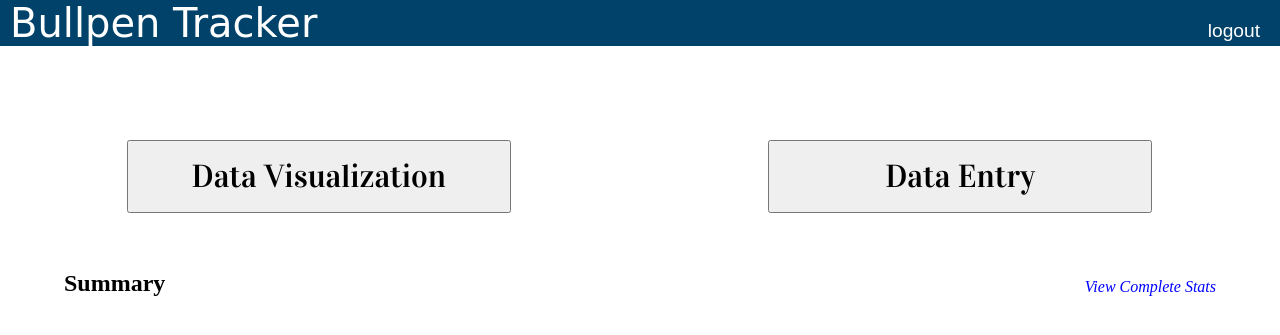
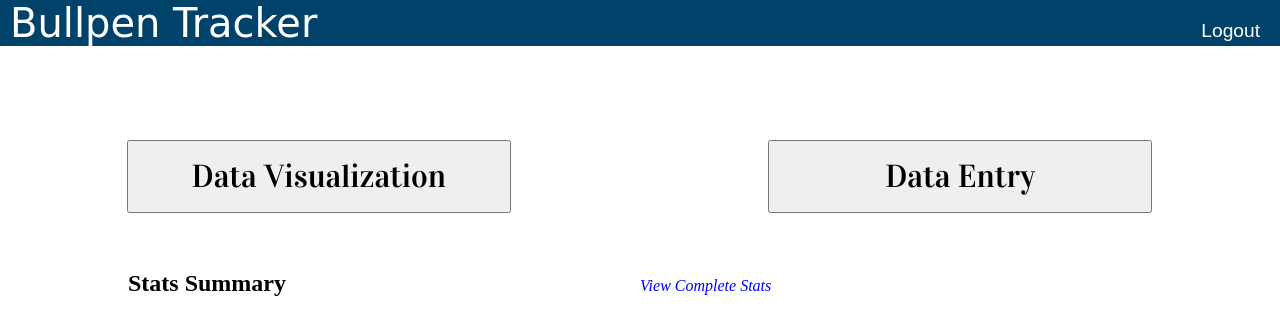
Before and after one commit to samhollenbach/BullpenTrackerServer, a Flask app: template BullpenTrackerServer/website/templates/home.html in a window 1280 px wide. Shown: the top 335 px of the page. Run offline with Flask 2, Linux system fonts and the light colour scheme; the template is opened without the code that fills it, so the values that code supplies are empty; some web fonts are replaced.

Commit message:
little design changes

```diff
--- a/BullpenTrackerServer/website/static/style.css
+++ b/BullpenTrackerServer/website/static/style.css
@@ -109,8 +109,12 @@ button:hover {
     box-shadow: 10px 10px 10px rgba(80,80,80,0.5);
 }
 
+.summary {
+    margin-left: 10%;
+
+}
+
 b#summary {
-    margin-left: 5%;
     font-size: 1.5rem;
 }
 
@@ -120,26 +124,24 @@ b#summary {
 }
 
 i#complete_stats {
-    float: right;
-    margin-right: 5%;
+    margin-left: 350px;
     margin-top: 8px;
 }
 
 .summary_table {
-    text-align:center;
-    width: 90%;
-    margin-left: 5%;
+    width:600px;
 	border: 1px solid black;
 	border-collapse: collapse;
 }
 
 .summary_table th {
-    width:25%;
-    height:25px;
+    width:35%;
 }
 
 .summary_table th, td {
+    height:25px;
     border: 1px solid black;
+    text-align: center;
 }
 
 .team_summary {
--- a/BullpenTrackerServer/website/templates/data_entry.html
+++ b/BullpenTrackerServer/website/templates/data_entry.html
@@ -16,7 +16,7 @@
 
     <div class="header">
         <span class="title">Bullpen Tracker</span>
-        <a class="logout_link" id="logout_btn" href="/logout">logout</a>
+        <a class="logout_link" id="logout_btn" href="/logout">Logout</a>
     </div>
 
     <button class="back_btn" onclick="location.href='/'">Back</button>
--- a/BullpenTrackerServer/website/templates/data_viz.html
+++ b/BullpenTrackerServer/website/templates/data_viz.html
@@ -15,7 +15,7 @@
 
     <div class="header">
         <span class="title">Bullpen Tracker</span>
-        <a class="logout_link" id="logout_btn" href="/logout">logout</a>
+        <a class="logout_link" id="logout_btn" href="/logout">Logout</a>
     </div>
 
     <button class="back_btn" onclick="location.href='/'">Back</button>
--- a/BullpenTrackerServer/website/templates/home.html
+++ b/BullpenTrackerServer/website/templates/home.html
@@ -14,7 +14,7 @@
 
     <div class="header">
         <span class="title">Bullpen Tracker</span>
-        <a class="logout_link" id="logout_btn" href="/logout">logout</a>
+        <a class="logout_link" id="logout_btn" href="/logout">Logout</a>
     </div>
 
     <div class="profile">
@@ -26,19 +26,15 @@
     <div class="data">
         <button onclick="location.href='/data_viz'">Data Visualization</button>
         <button onclick="location.href='/data_entry'" id="data_entry">Data Entry</button>
-
-       <!--<select id="pentype">-->
-            <!--<option value="GAME">GAME</option>-->
-            <!--<option value="COMP">COMP</option>-->
-            <!--<option value="FLAT">FLAT</option>-->
-            <!--<option value="NORM">NORM</option>-->
-        <!--</select>-->
     </div><br>
 
-    <b id="summary">Summary</b>
-    <i id="complete_stats"><a href="">View Complete Stats</a></i>
+    <div class="summary">
+        <b id="summary">Stats Summary</b>
+        <i id="complete_stats"><a href="">View Complete Stats</a></i>
 
-    <table class="summary_table"></table>
+        <table class="summary_table"></table>
+    </div>
+
 
 </body>
 </html>
```
Also changed, not shown: BullpenTrackerServer/website/static/js/chart.js (+14 -14 lines).
